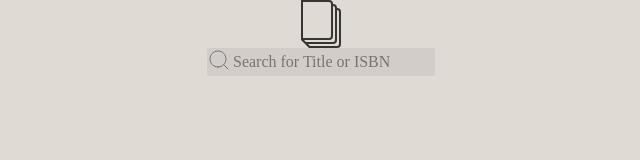
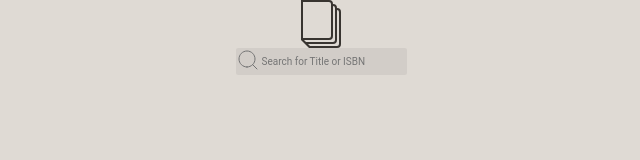
Before and after one commit to MarkHalls/learnoer-web, a React app: page / in a window 1280 px wide. Shown: the top 160 px of the page, without its empty margins (319-959 px from the left). Built offline with nearby package versions, Linux system fonts and the light colour scheme; the HTML template or start-up script is replaced by a standard one.

Commit message:
Add roboto slab font family

```diff
--- a/src/index.less
+++ b/src/index.less
@@ -1,4 +1,17 @@
+@import (css)
+  url("https://fonts.googleapis.com/css2?family=Roboto+Slab:wght@700&display=swap");
+
+html {
+  font-size: 62.5%;
+}
+
 body {
   background: #dfdad4;
   color: #383430;
+  font-family: "Roboto", "sans-serif";
+  font-weight: normal;
 }
+
+.button {
+  text-transform: uppercase;
+}
```
